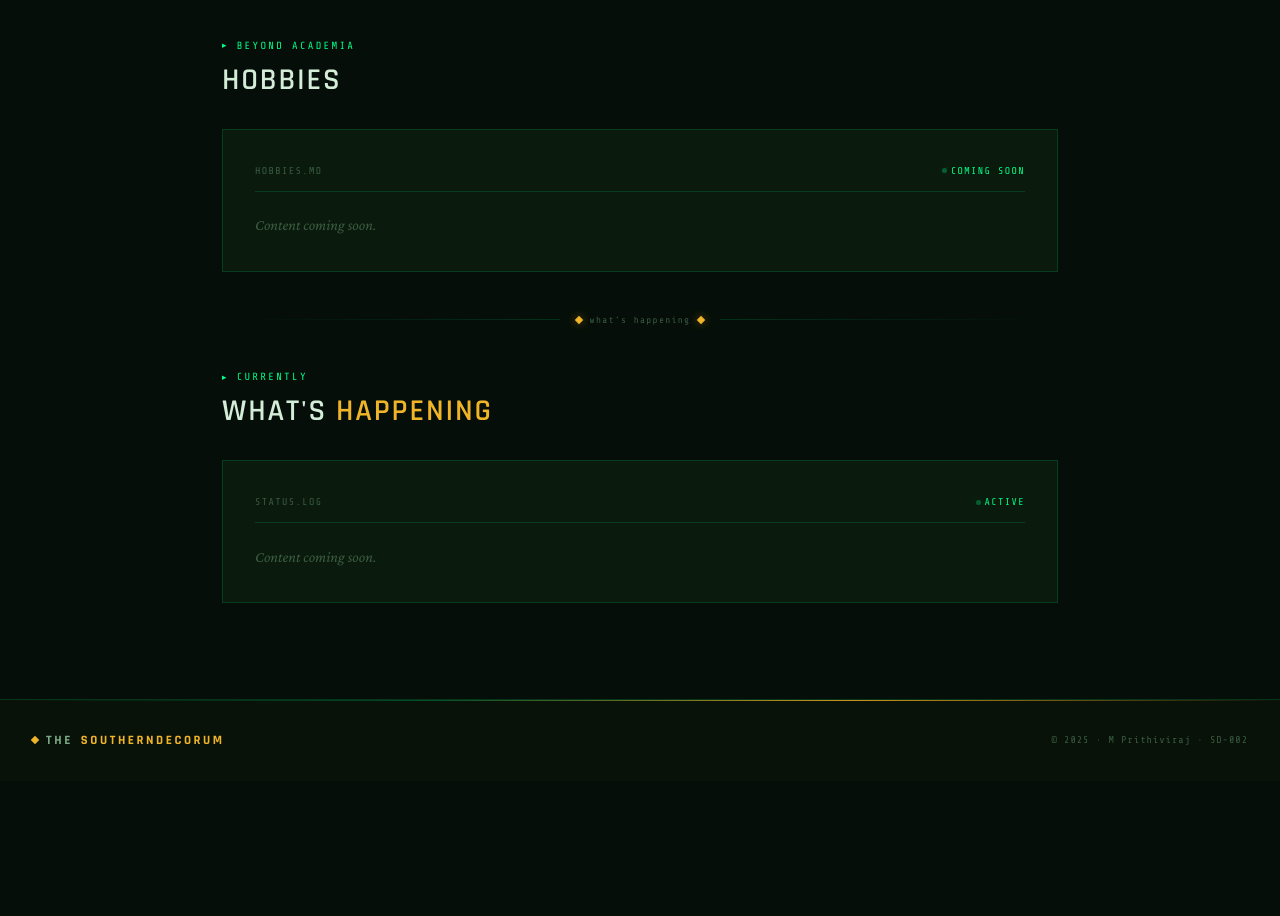
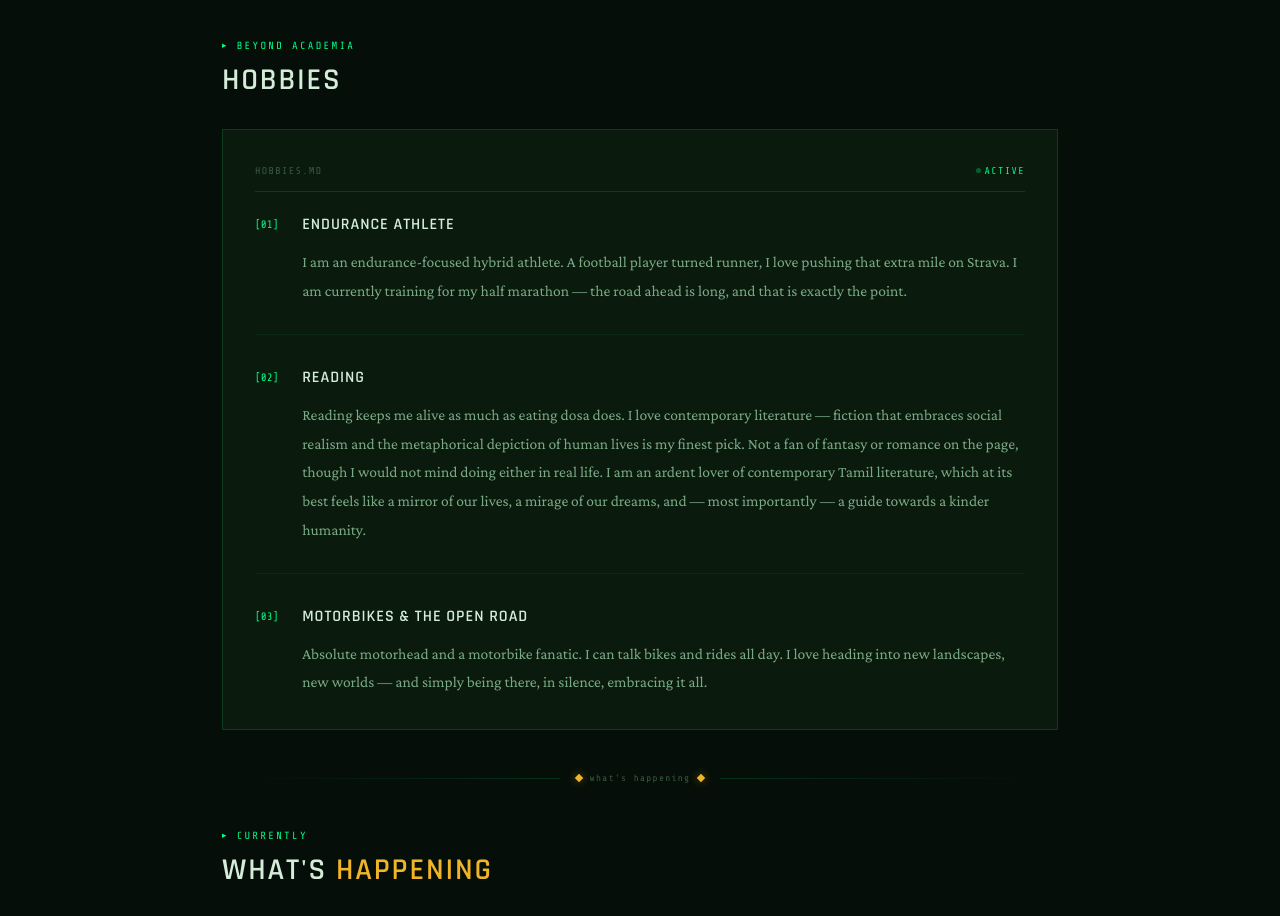
Before and after one commit to prithivim2003/prithivim2003, a plain HTML site: page about.html in a window 1280 px wide. Shown: the part 4125-5041 px from the top of the page. Before the commit the page ends 4906 px from the top, so only its background shows below. Drawn offline with nearby package versions, Linux system fonts and the light colour scheme.

Commit message:
Update about.html

```diff
--- a/about.html
+++ b/about.html
@@ -102,9 +102,36 @@
   <div class="tech-divider" style="margin-top:2.5rem;"><div class="td-inner"><span class="td-gem"></span> hobbies <span class="td-gem"></span></div></div>
   <div class="section-label">Beyond Academia</div>
   <h2 class="section-heading">Hobbies</h2>
-  <div class="panel" style="min-height:80px;">
-    <div class="panel-header"><span>hobbies.md</span><span class="panel-status">coming soon</span></div>
-    <p style="font-family:var(--serif);font-size:0.95rem;color:var(--text-faint);font-style:italic;">Content coming soon.</p>
+  <div class="panel">
+    <div class="panel-header"><span>hobbies.md</span><span class="panel-status">active</span></div>
+
+    <div style="display:flex;flex-direction:column;gap:1.8rem;">
+
+      <div style="display:flex;gap:1.2rem;align-items:flex-start;">
+        <div style="font-family:var(--mono);font-size:0.68rem;color:var(--em);flex-shrink:0;padding-top:4px;min-width:28px;">[01]</div>
+        <div>
+          <p style="font-family:var(--sans);font-size:1rem;font-weight:600;letter-spacing:0.06em;text-transform:uppercase;color:var(--text);margin-bottom:0.5rem;">Endurance Athlete</p>
+          <p style="font-family:var(--serif);font-size:0.97rem;color:var(--text-dim);line-height:1.85;">I am an endurance-focused hybrid athlete. A football player turned runner, I love pushing that extra mile on Strava. I am currently training for my half marathon — the road ahead is long, and that is exactly the point.</p>
+        </div>
+      </div>
+
+      <div style="border-top:1px solid rgba(0,255,136,0.07);padding-top:1.8rem;display:flex;gap:1.2rem;align-items:flex-start;">
+        <div style="font-family:var(--mono);font-size:0.68rem;color:var(--em);flex-shrink:0;padding-top:4px;min-width:28px;">[02]</div>
+        <div>
+          <p style="font-family:var(--sans);font-size:1rem;font-weight:600;letter-spacing:0.06em;text-transform:uppercase;color:var(--text);margin-bottom:0.5rem;">Reading</p>
+          <p style="font-family:var(--serif);font-size:0.97rem;color:var(--text-dim);line-height:1.85;">Reading keeps me alive as much as eating dosa does. I love contemporary literature — fiction that embraces social realism and the metaphorical depiction of human lives is my finest pick. Not a fan of fantasy or romance on the page, though I would not mind doing either in real life. I am an ardent lover of contemporary Tamil literature, which at its best feels like a mirror of our lives, a mirage of our dreams, and — most importantly — a guide towards a kinder humanity.</p>
+        </div>
+      </div>
+
+      <div style="border-top:1px solid rgba(0,255,136,0.07);padding-top:1.8rem;display:flex;gap:1.2rem;align-items:flex-start;">
+        <div style="font-family:var(--mono);font-size:0.68rem;color:var(--em);flex-shrink:0;padding-top:4px;min-width:28px;">[03]</div>
+        <div>
+          <p style="font-family:var(--sans);font-size:1rem;font-weight:600;letter-spacing:0.06em;text-transform:uppercase;color:var(--text);margin-bottom:0.5rem;">Motorbikes &amp; The Open Road</p>
+          <p style="font-family:var(--serif);font-size:0.97rem;color:var(--text-dim);line-height:1.85;">Absolute motorhead and a motorbike fanatic. I can talk bikes and rides all day. I love heading into new landscapes, new worlds — and simply being there, in silence, embracing it all.</p>
+        </div>
+      </div>
+
+    </div>
   </div>
 
   <!-- What's Happening -->
```
